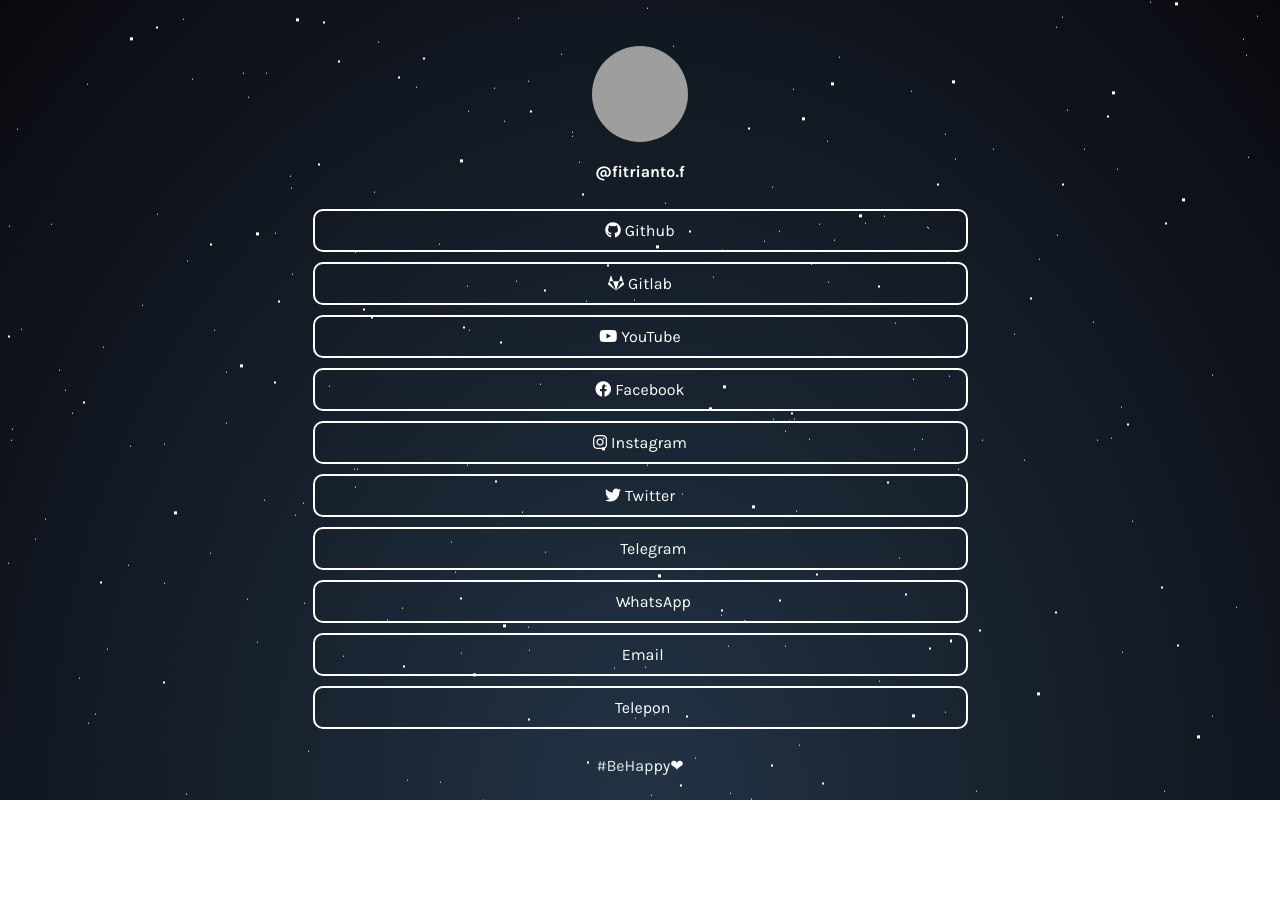
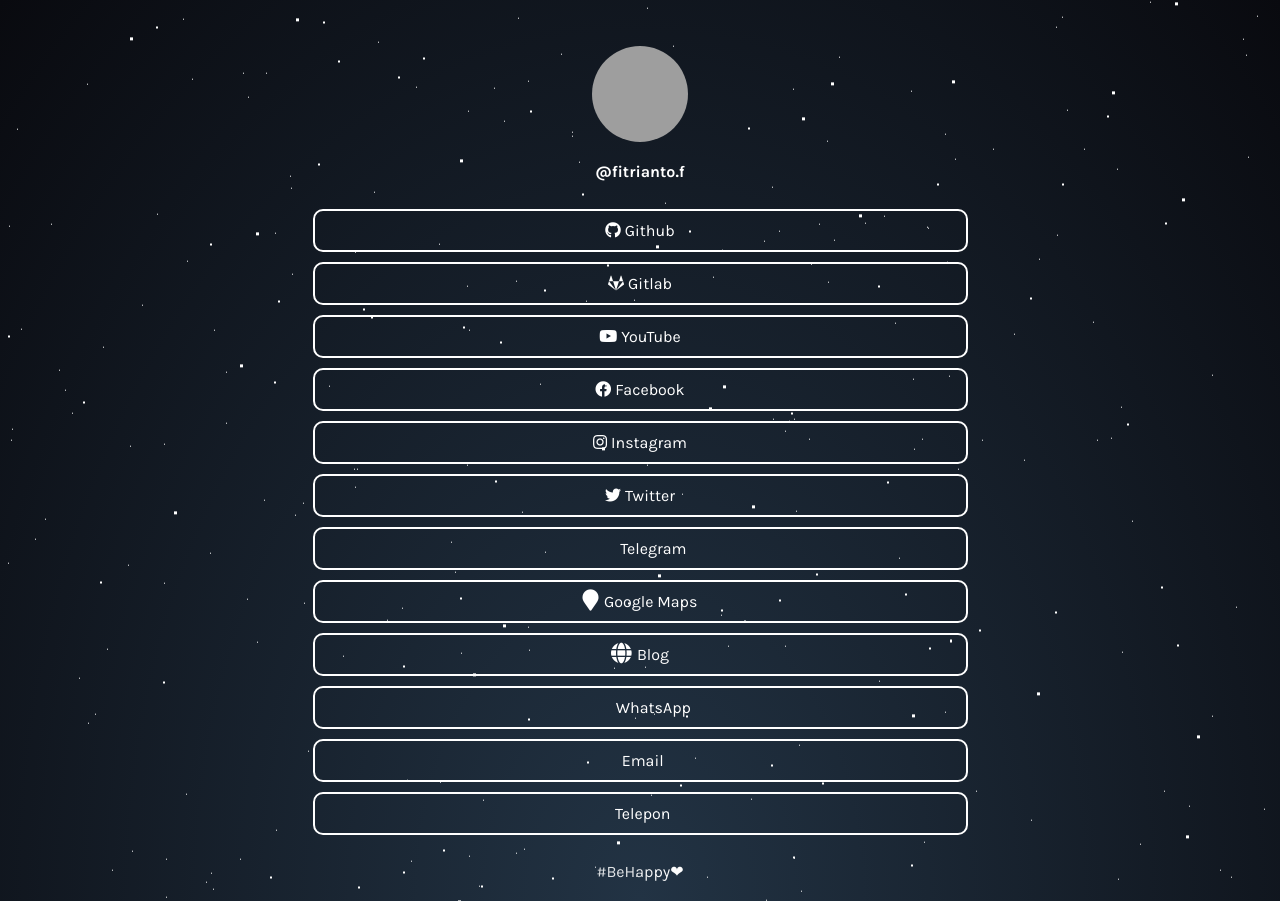
Before and after one commit to ffaj/ffaj.github.io, a plain HTML site: page index.html in a window 1280 px wide. Before the commit the page ends 800 px from the top, so only its background shows below. Drawn offline with Linux system fonts and the light colour scheme; grey boxes are pictures that could not be loaded; some icons are missing.

Commit message:
Update index.html

```diff
--- a/index.html
+++ b/index.html
@@ -65,6 +65,12 @@
       <a class="link" href="https://f3bruari.t.me/" target="_blank">
         <i class="fa fa-telegram fa-lg">&nbsp;</i>Telegram
       </a>
+      <a class="link" href="https://www.google.com/maps/contrib/109914606806422691656" target="_blank">
+        <i class="fa fa-map-marker fa-lg">&nbsp;</i>Google Maps
+      </a>
+      <a class="link" href="http://fitrianto.c1.biz" target="_blank">
+        <i class="fa fa-globe fa-lg">&nbsp;</i>Blog
+      </a>
       <a class="link" href="https://wa.me/6282327908993" target="_blank">
         <i class="fa fa-whatsapp fa-lg">&nbsp;</i>WhatsApp
       </a>
```
